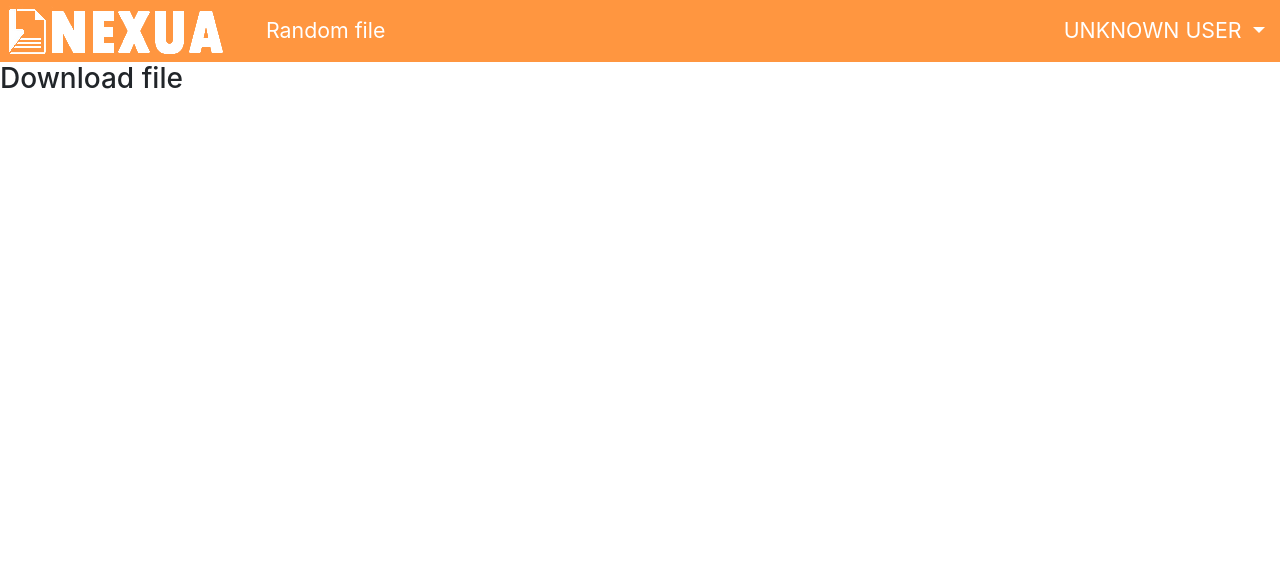
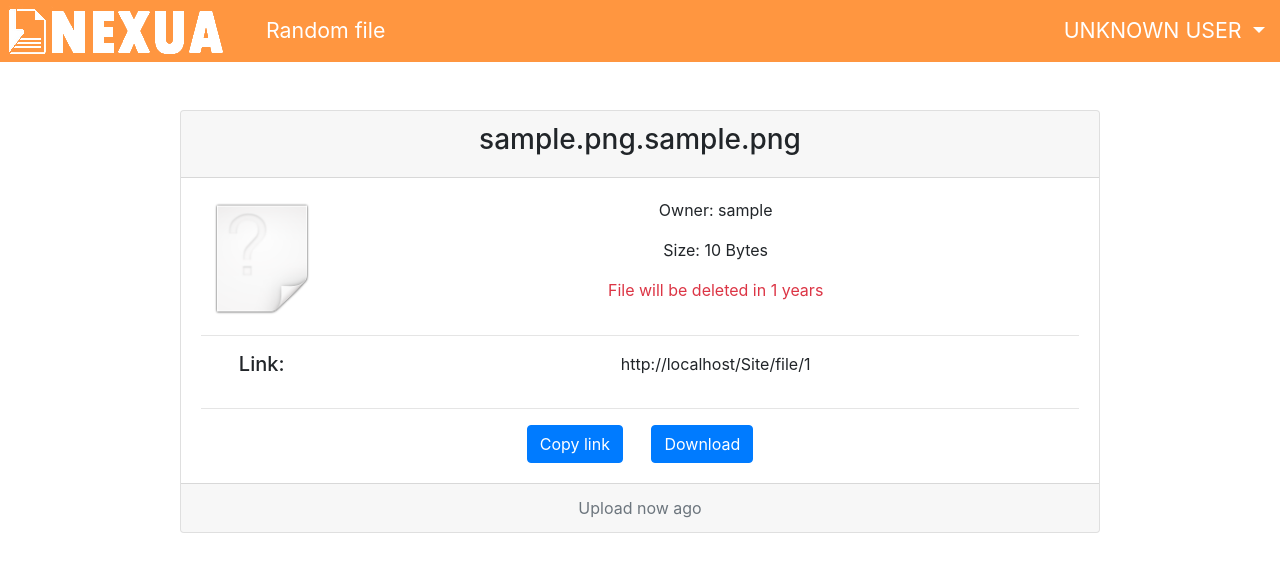
Before and after one commit to FedorYatsenko/nexua, a Django app: page /Site/file/1 in a window 1280 px wide. Shown: the top 572 px of the page. Run offline with Django 3.2, Linux system fonts and the light colour scheme; tables that the repository leaves empty hold one stand-in row (values such as "Sample post"); some libraries are stand-ins or nearby versions.

Commit message:
Change download page

```diff
--- a/Site/templates/common/download.html
+++ b/Site/templates/common/download.html
@@ -1,5 +1,62 @@
 {% extends "base.html" %}
 
 {% block content %}
-<h3> Download file </h3>
+    <div class="container mt-5">
+        <div class="row justify-content-md-center align-items-center">
+            <div class="col-md-10">
+                <div class="card text-center">
+                    <div class="card-header">
+                        <h3>{{ file.get_fullname }}</h3>
+                    </div>
+
+                    <div class="card-body">
+                        <div class="row">
+                            <div class="col-sm-5 col-md-4 col-lg-3 col-xl-2 align-self-center">
+                                {% load static %}
+                                <img class="card-img-bottom" src="{% static file.get_logo %}" alt="Card image">
+                            </div>
+
+                            <div class="col-sm-7 col-md-8 col-lg-9 col-xl-10">
+                                <p class="card-text">Owner: {{file.user.get_username}}</p>
+                                <p class="card-text">Size: {{file.get_size}}</p>
+                                {% if file.time_to_live %}
+                                    <p class="text-danger">File will be deleted in {{file.get_time_to_delete}}</p>
+                                {% endif %}
+                            </div>
+                        </div>
+
+                        <hr>
+
+                        <div class="row">
+                            <h5 class="col-sm-5 col-md-4 col-lg-3 col-xl-2 align-self-right card-title"> Link: </h5>
+                            <p id="link" class="col-sm-7 col-md-8 col-lg-9 col-xl-10 align-self-left">{{ request.build_absolute_uri }}</p>
+                        </div>
+
+                        <hr>
+
+                        <div>
+                            <button id="copy_button" class="btn btn-primary mr-4"> Copy link </button>
+                            <a href="{{ file.file_itself }}" class="btn btn-primary" download> Download </a>
+                        </div>
+                    </div>
+
+                    <div class="card-footer text-muted">
+                        Upload {{file.get_upload_time}} ago
+                    </div>
+                </div>
+            </div>
+        </div>
+    </div>
 {% endblock %}
+
+{% block scripts %}
+    <script>
+        $("#copy_button").on("click", function copy_button_click() {
+          var $temp = $("<input>");
+          $("body").append($temp);
+          $temp.val($("#link").text()).select();
+          document.execCommand("copy");
+          $temp.remove();
+        })
+    </script>
+{% endblock %}
--- a/Site/views.py
+++ b/Site/views.py
@@ -93,12 +93,12 @@ def index(request):
 
 
 def file_detail_view(request, pk):
-    file_id = File.objects.get(pk=pk)
+    file = File.objects.get(pk=pk)
 
     return render(
         request,
         'common/download.html',
-        context={'file': file_id, }
+        context={'file': file}
     )
 
 
```
